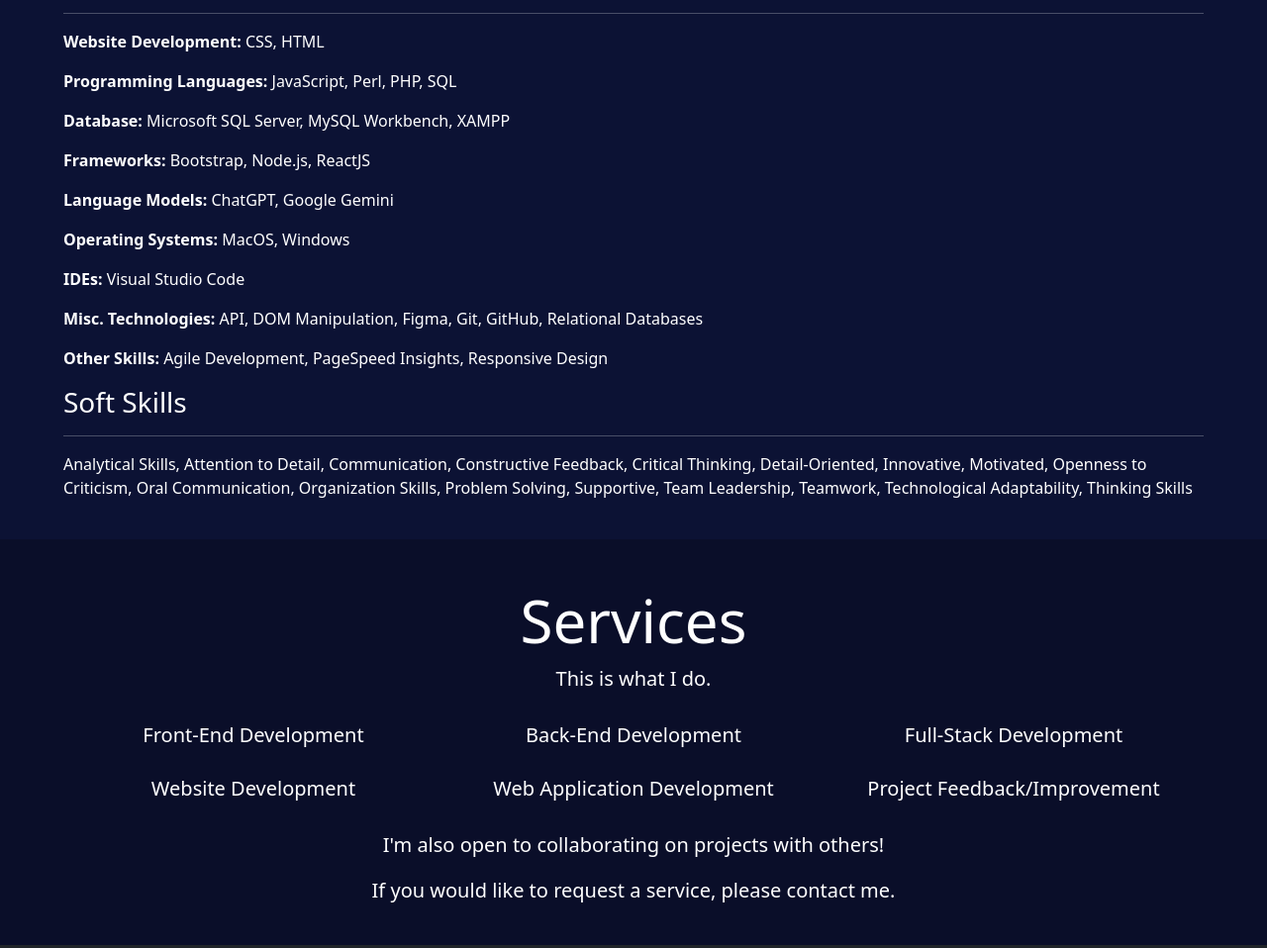
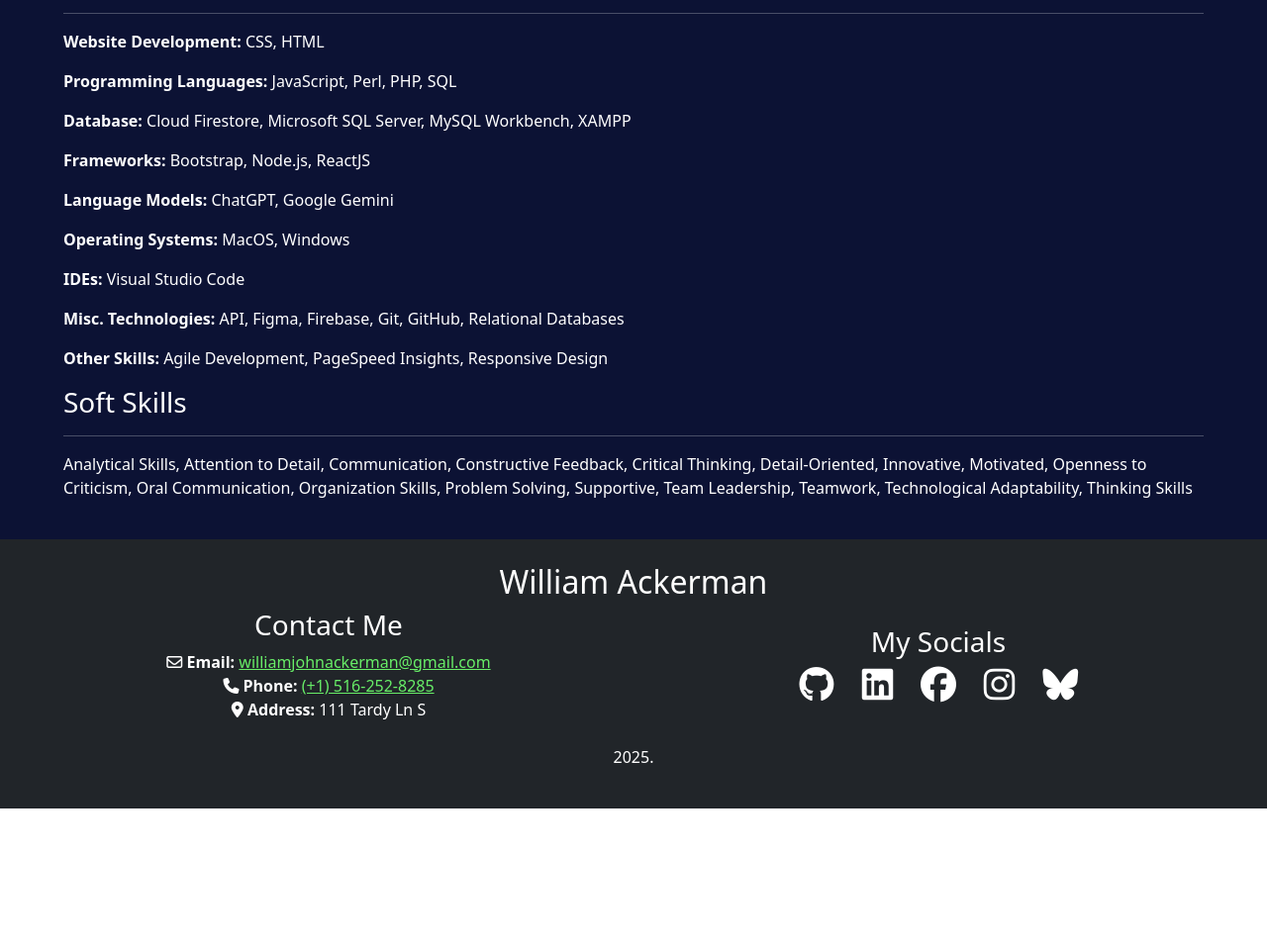
Before and after one commit to WilliamAckerman/WilliamAckerman.github.io, a plain HTML site: page index.html in a window 1280 px wide. Shown: the part 1520-2478 px from the top of the page at 99% size. After the commit the page ends 2337 px from the top, so only its background shows below. Drawn offline with nearby package versions, Linux system fonts and the light colour scheme.

Commit message:
Removed services section

```diff
--- a/index.html
+++ b/index.html
@@ -45,9 +45,9 @@
                         <li class="nav-item">
                             <a class="nav-link" href="#Skills">Skills</a>
                         </li>
-                        <li class="nav-item">
+                        <!--<li class="nav-item">
                             <a class="nav-link" href="#Services">Services</a>
-                        </li>
+                        </li>-->
                         <!--<li class="nav-item">
                             <a class="nav-link" href="#Contact">Contact</a>
                         </li>-->
@@ -144,12 +144,12 @@
                     <hr>
                     <p><strong>Website Development:</strong> CSS, HTML</p>
                     <p><strong>Programming Languages:</strong> JavaScript, Perl, PHP, SQL</p>
-                    <p><strong>Database:</strong> Microsoft SQL Server, MySQL Workbench, XAMPP</p>
+                    <p><strong>Database:</strong> Cloud Firestore, Microsoft SQL Server, MySQL Workbench, XAMPP</p>
                     <p><strong>Frameworks:</strong> Bootstrap, Node.js, ReactJS</p>
                     <p><strong>Language Models:</strong> ChatGPT, Google Gemini</p>
                     <p><strong>Operating Systems:</strong> MacOS, Windows</p>
                     <p><strong>IDEs:</strong> Visual Studio Code</p>
-                    <p><strong>Misc. Technologies:</strong> API, DOM Manipulation, Figma, Git, GitHub, Relational Databases</p>
+                    <p><strong>Misc. Technologies:</strong> API, Figma, Firebase, Git, GitHub, Relational Databases</p>
                     <p><strong>Other Skills:</strong> Agile Development, PageSpeed Insights, Responsive Design</p>
 
                     <h3>Soft Skills</h3>
@@ -168,10 +168,10 @@
                 <br>
             </div>
         </section>
-        <section id="Services">
+        <!--<section id="Services">
             <div class="text-white text-center" style="background-color: rgb(10, 14, 41)">
                 <h2 class="sectionHeader">Services</h2>
-                <p class="sectionText" style="margin: 0">This is what I do.</p>
+                <p class="sectionText" style="margin: 0"></p>
                 <div class="serviceBox">
                     <h5 class="serviceItem">Front-End Development</h5>
                     <h5 class="serviceItem">Back-End Development</h5>
@@ -181,11 +181,11 @@
                     <h5 class="serviceItem">Project Feedback/Improvement</h5>
                 </div>
                 <p class="sectionText">I'm also open to collaborating on projects with others!</p>
-                <p class="sectionText">If you would like to request a service, please <!--<a href="#Contact" class="contactLink">-->contact me.<!--</a>--></p>
-                <!--More information on my services <a href="#" class="contactLink" style="margin: 0">here.</a>-->
-                <br><!--<br>-->
+                <p class="sectionText">If you would like to request a service, please--> <!--<a href="#Contact" class="contactLink">--><!--contact me.--><!--</a>--><!--</p>
+                --><!--More information on my services <a href="#" class="contactLink" style="margin: 0">here.</a>-->
+                <!--<br>--><!--<br
             </div>
-        </section>
+        </section>-->
         <!--<section id="Contact">
             <div class="text-white" style="background-color: rgb(11, 20, 49)">
                 <h2 class="sectionHeader centerText">Contact Me</h2>
```
